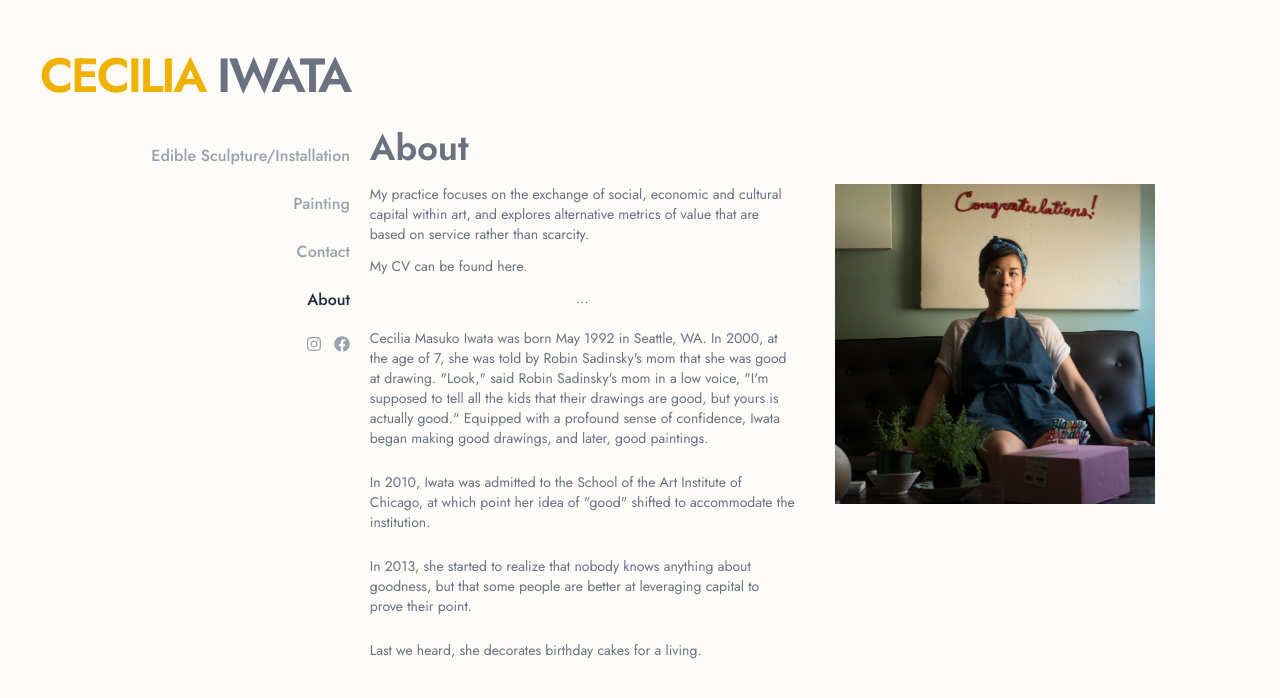
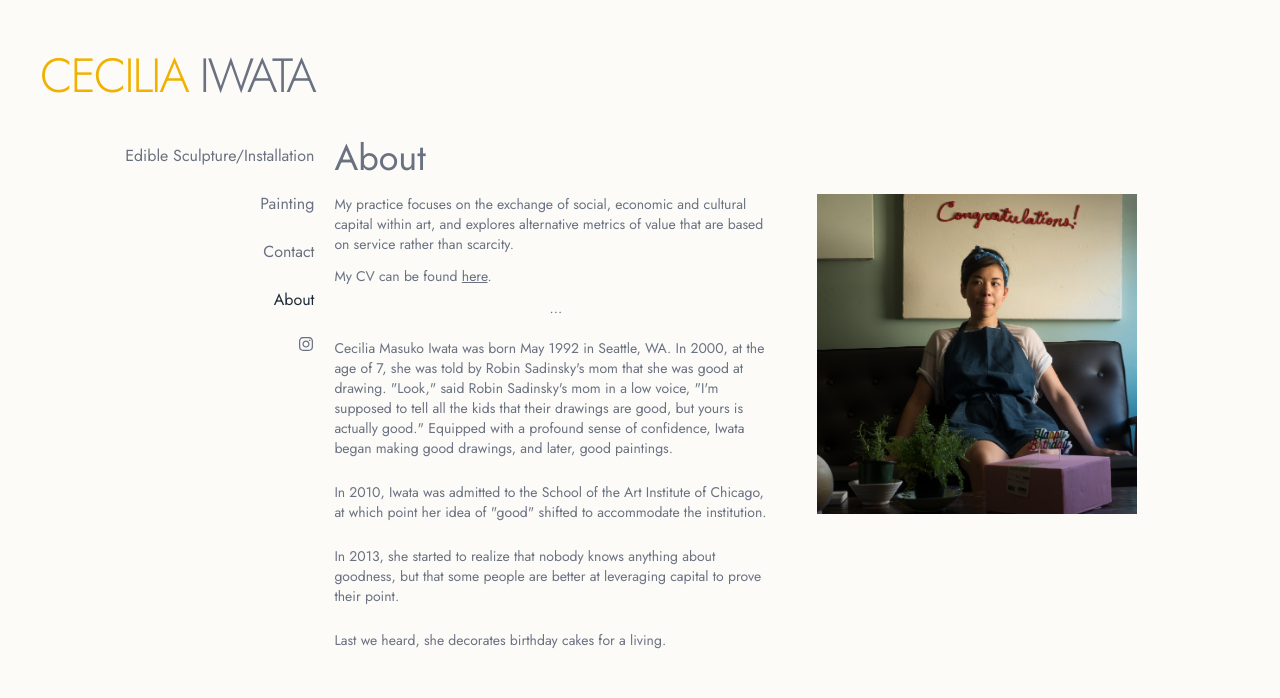
Before and after one commit to YonugJones/iwata-website, a React (Vite) app: page /about in a window 1280 px wide. Shown: the top 698 px of the page. Built offline with nearby package versions, Linux system fonts and the light colour scheme.

Commit message:
style: adjusted font weights

```diff
--- a/src/components/NavBar.tsx
+++ b/src/components/NavBar.tsx
@@ -5,7 +5,7 @@ const NavBar = () => {
   return (
     <nav className='px-5 text-right animate-nav-in'>
       <ul>
-        <li className='py-3 pb-8 font-semibold text-5xl text-gray-500 tracking-tighter hover:cursor-pointer'>
+        <li className='py-3 pb-8 font-light text-5xl text-gray-500 tracking-tighter hover:cursor-pointer'>
           <Link to='/'>
             <span className='text-yellow-500'>CECILIA</span> IWATA
           </Link>
@@ -14,8 +14,8 @@ const NavBar = () => {
           <NavLink
             to='/sculpture'
             className={({ isActive }) =>
-              `font-medium transition-colors duration-200 hover:text-gray-800 hover:cursor-pointer ${
-                isActive ? 'text-gray-800' : 'text-gray-400'
+              `font-normal transition-colors duration-200 hover:text-gray-800 hover:cursor-pointer ${
+                isActive ? 'text-gray-800' : 'text-gray-500'
               }`
             }
           >
@@ -26,8 +26,8 @@ const NavBar = () => {
           <NavLink
             to='/painting'
             className={({ isActive }) =>
-              `font-medium transition-colors duration-200 hover:text-gray-800 hover:cursor-pointer ${
-                isActive ? 'text-gray-800' : 'text-gray-400'
+              `font-normal transition-colors duration-200 hover:text-gray-800 hover:cursor-pointer ${
+                isActive ? 'text-gray-800' : 'text-gray-500'
               }`
             }
           >
@@ -38,8 +38,8 @@ const NavBar = () => {
           <NavLink
             to='/contact'
             className={({ isActive }) =>
-              `font-medium transition-colors duration-200 hover:text-gray-800 hover:cursor-pointer ${
-                isActive ? 'text-gray-800' : 'text-gray-400'
+              `font-normal transition-colors duration-200 hover:text-gray-800 hover:cursor-pointer ${
+                isActive ? 'text-gray-800' : 'text-gray-500'
               }`
             }
           >
@@ -50,8 +50,8 @@ const NavBar = () => {
           <NavLink
             to='/about'
             className={({ isActive }) =>
-              `font-medium transition-colors duration-200 hover:text-gray-800 hover:cursor-pointer ${
-                isActive ? 'text-gray-800' : 'text-gray-400'
+              `font-normal transition-colors duration-200 hover:text-gray-800 hover:cursor-pointer ${
+                isActive ? 'text-gray-800' : 'text-gray-500'
               }`
             }
           >
@@ -59,7 +59,7 @@ const NavBar = () => {
           </NavLink>
         </li>
         <div className='flex gap-3 justify-end py-3 font-semibold'>
-          <li className='text-gray-400 hover:text-gray-800 transition-colors duration-200'>
+          <li className='text-gray-500 hover:text-gray-800 transition-colors duration-200'>
             <a
               href='https://www.instagram.com/cecilia.iwata/'
               target='_blank'
@@ -68,7 +68,7 @@ const NavBar = () => {
               <FaInstagram />
             </a>
           </li>
-          <li className='text-gray-400 hover:text-gray-800 transition-colors duration-200'>
+          {/* <li className='text-gray-500 hover:text-gray-800 transition-colors duration-200'>
             <a
               href='https://www.facebook.com/cecilia.iwata'
               target='_blank'
@@ -76,7 +76,7 @@ const NavBar = () => {
             >
               <FaFacebook />
             </a>
-          </li>
+          </li> */}
         </div>
       </ul>
     </nav>
--- a/src/pages/About.tsx
+++ b/src/pages/About.tsx
@@ -3,7 +3,7 @@ import aboutImg from '../assets/cecilia-about-photo.jpg'
 const About = () => {
   return (
     <div className='text-gray-500 animate-fade-in m-auto'>
-      <h1 className='text-4xl text-start font-semibold pb-4'>About</h1>
+      <h1 className='text-4xl text-start font-normal pb-4'>About</h1>
       <div className='grid grid-cols-2 gap-10 text-sm'>
         <div className='max-w-md'>
           <p>
@@ -12,7 +12,11 @@ const About = () => {
             are based on service rather than scarcity.
           </p>
           <p className='py-3'>
-            My CV can be found <a href='#'>here</a>.
+            My CV can be found{' '}
+            <a href='#' className='underline'>
+              here
+            </a>
+            .
           </p>
           <p className='pb-2 text-center'>...</p>
           <p className='py-3'>
--- a/src/pages/ArtworkDetails.tsx
+++ b/src/pages/ArtworkDetails.tsx
@@ -20,8 +20,10 @@ const ArtworkDetails = () => {
       </div>
       <div className='flex gap-6'>
         <img src={artwork.src} alt={artwork.title} className='max-w-3xl' />
-        <div className='flex justify-end flex-col text-gray-500 italic'>
-          <h1 className='text-gray-800 text-lg'>{artwork.title}</h1>
+        <div className='flex justify-end flex-col text-gray-500 italic text-sm font-light'>
+          <h1 className='text-gray-800 text-base font-normal'>
+            {artwork.title}
+          </h1>
           <p>{artwork.year}</p>
           <p>{artwork.materials}</p>
           <p>{artwork.description}</p>
--- a/src/pages/Contact.tsx
+++ b/src/pages/Contact.tsx
@@ -1,7 +1,9 @@
 const Contact = () => {
   return (
     <div className='flex flex-col gap-4 max-w-2xl w-full animate-fade-in m-auto'>
-      <h2 className='text-3xl tracking-tight text-gray-500'>Get in touch</h2>
+      <h2 className='text-3xl tracking-tight text-gray-500 font-light'>
+        Get in touch
+      </h2>
       <form className='space-y-4 w-full'>
         <div className='flex gap-4'>
           <input
--- a/src/pages/Painting.tsx
+++ b/src/pages/Painting.tsx
@@ -21,7 +21,7 @@ const Painting = () => {
         >
           BACK
         </button>
-        <h1 className='tracking-tighter text-3xl'>PAINTING</h1>
+        <h1 className='tracking-tighter text-3xl font-light'>PAINTING</h1>
       </div>
       <Masonry
         breakpointCols={breakpointColumns}
--- a/src/pages/Sculpture.tsx
+++ b/src/pages/Sculpture.tsx
@@ -21,7 +21,7 @@ const Sculpture = () => {
         >
           BACK
         </button>
-        <h1 className='tracking-tighter text-3xl'>
+        <h1 className='tracking-tighter text-3xl font-light'>
           EDIBLE SCULPTURE/INSTALLATION
         </h1>
       </div>
```
